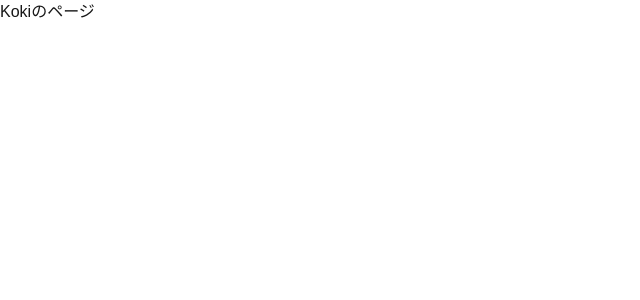
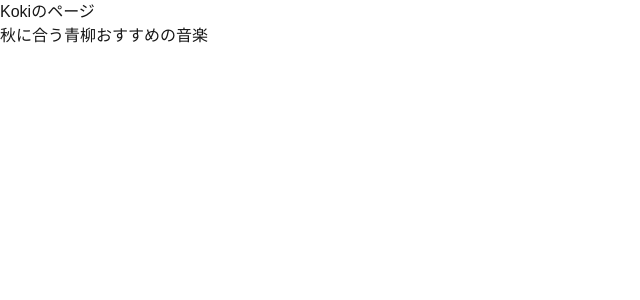
Before and after one commit to HukuKaich0u/team-project-class-2-team-2, a Next.js app in the folder Koki/koki-page/: page / in a window 1280 px wide. Shown: the top 300 px of the page, without its empty margins (0-640 px from the left). Built offline with nearby package versions, Linux system fonts and the light colour scheme.

Commit message:
ホームページに「秋に合う青柳おすすめの音楽」という見出しを追加しました。

```diff
--- a/Koki/koki-page/src/app/page.tsx
+++ b/Koki/koki-page/src/app/page.tsx
@@ -2,6 +2,7 @@ const Home = () => {
   return (
     <div>
       <p>Kokiのページ</p>
+      <h1>秋に合う青柳おすすめの音楽</h1>
     </div>
   );
 };
```
